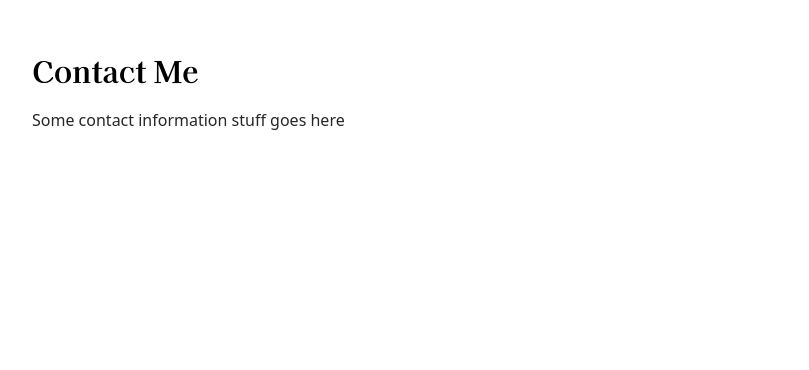
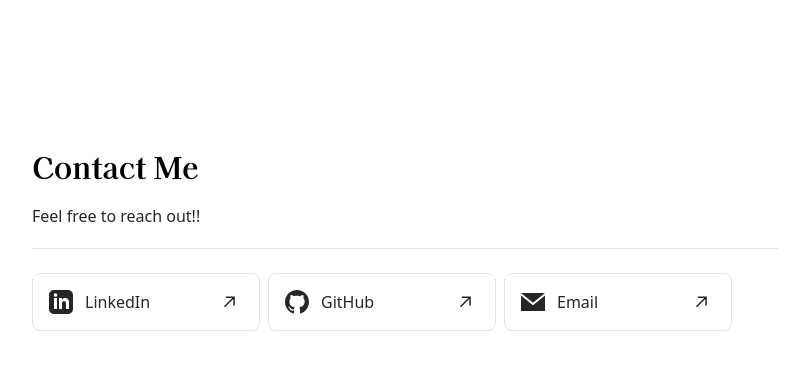
Before and after one commit to AntonioKaram/Portfolio, a Next.js app: page / in a window 1280 px wide. Shown: the part 2342-2712 px from the top of the page, without its empty margins (310-1119 px from the left). Built offline with nearby package versions, Linux system fonts and the light colour scheme.

Commit message:
Contacts Page Polish

```diff
--- a/app/page.tsx
+++ b/app/page.tsx
@@ -8,7 +8,7 @@ import {
   GitHubIcon,
   Resume,
   LinkedIN,
-  YoutubeIcon,
+  Email,
 } from "../components/icons";
 
 const inter = Inter({ subsets: ["latin"] });
@@ -397,22 +397,61 @@ export default function Home() {
 
 
       </section>
-
-      <section id="contact">
-        <h1 className="font-bold text-3xl font-serif">Contact Me</h1>
-        <p className="my-5 text-neutral-800 dark:text-neutral-200">
-          Some contact information stuff goes here
-        </p>
+      <section id="contact" className="min-h-screen">
         <br/>
         <br/>
         <br/>
         <br/>
-        <br/>
-        <br/>
-        <br/>
+        <h1 className="font-bold text-3xl font-serif">Contact Me</h1>
+        <p className="my-5 text-neutral-800 dark:text-neutral-200">
+          Feel free to reach out!!
+        </p>
+        <hr />
         <br/>
 
+        <div className="flex flex-col gap-2 md:flex-row md:gap-2 max-w-[700px]">
+          <a
+            rel="noopener noreferrer"
+            target="_blank"
+            href="https://www.linkedin.com/in/antonio-karam/"
+            className="flex w-full border border-neutral-200 dark:border-neutral-800 rounded-lg p-4 no-underline items-center text-neutral-800 dark:text-neutral-200 hover:dark:bg-neutral-900 hover:bg-neutral-100 transition-all justify-between"
+          >
+            <div className="flex items-center">
+              <LinkedIN />
+              <div className="ml-3">LinkedIn</div>
+            </div>
+            <ArrowIcon />
+          </a>
+
+          <a
+            rel="noopener noreferrer"
+            target="_blank"
+            href="https://github.com/AntonioKaram"
+            className="flex w-full border border-neutral-200 dark:border-neutral-800 rounded-lg p-4 no-underline items-center text-neutral-800 dark:text-neutral-200 hover:dark:bg-neutral-900 hover:bg-neutral-100 transition-all justify-between"
+          >
+            <div className="flex items-center">
+              <GitHubIcon />
+              <div className="ml-3">GitHub</div>
+            </div>
+            <ArrowIcon />
+          </a>
+
+          <a
+            rel="noopener noreferrer"
+            target="_blank"
+            href="mailto: akaram@nd.edu"
+            className="flex w-full border border-neutral-200 dark:border-neutral-800 rounded-lg p-4 no-underline items-center text-neutral-800 dark:text-neutral-200 hover:dark:bg-neutral-900 hover:bg-neutral-100 transition-all justify-between"
+          download>
+            <div className="flex items-center">
+              <Email />
+              <div className="ml-3">Email</div>
+            </div>
+            <ArrowIcon />
+          </a>
+        </div>
       </section>
+      <div className="fixed inset-x-0 bottom-0"> </div>
     </main>
+
   );
 }
--- a/components/icons.tsx
+++ b/components/icons.tsx
@@ -122,9 +122,22 @@ export function Resume() {
       height="24"
       viewBox="0 0 24 24"
       fill="currentColor"
-
     >
       <path d="M22 13v-13h-20v24h8.409c4.857 0 3.335-8 3.335-8 3.009.745 8.256.419 8.256-3zm-4-7h-12v-1h12v1zm0 3h-12v-1h12v1zm0 3h-12v-1h12v1zm-2.091 6.223c2.047.478 4.805-.279 6.091-1.179-1.494 1.998-5.23 5.708-7.432 6.881 1.156-1.168 1.563-4.234 1.341-5.702z" />
     </svg>
   );
 }
+
+export function Email() {
+  return (
+    <svg
+      xmlns="http://www.w3.org/2000/svg"
+      width="24"
+      height="24"
+      viewBox="0 0 24 24"
+      fill="currentColor"
+    >
+      <path d="M12 12.713l-11.985-9.713h23.97l-11.985 9.713zm0 2.574l-12-9.725v15.438h24v-15.438l-12 9.725z" />
+    </svg>
+  );
+}
```
